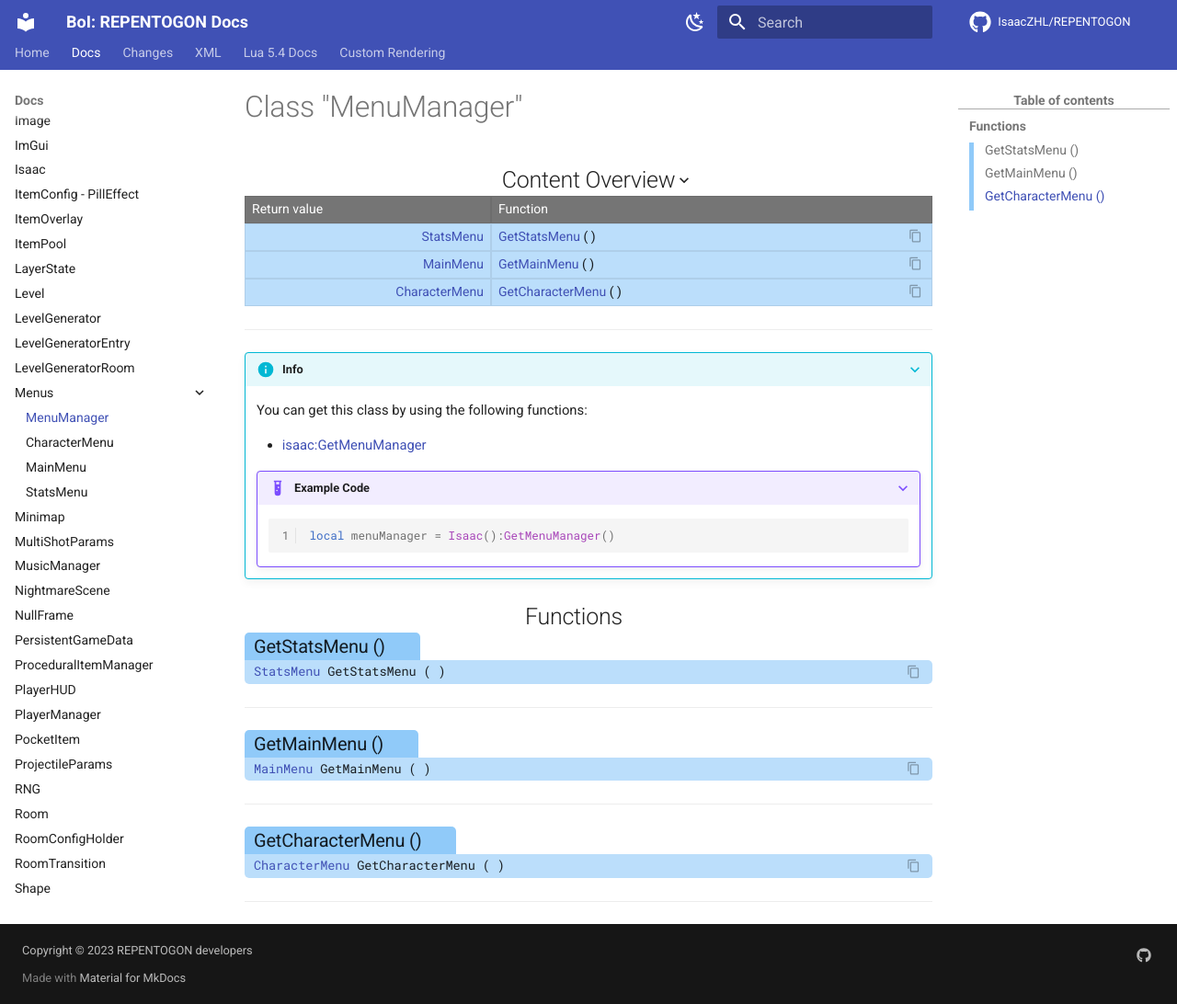
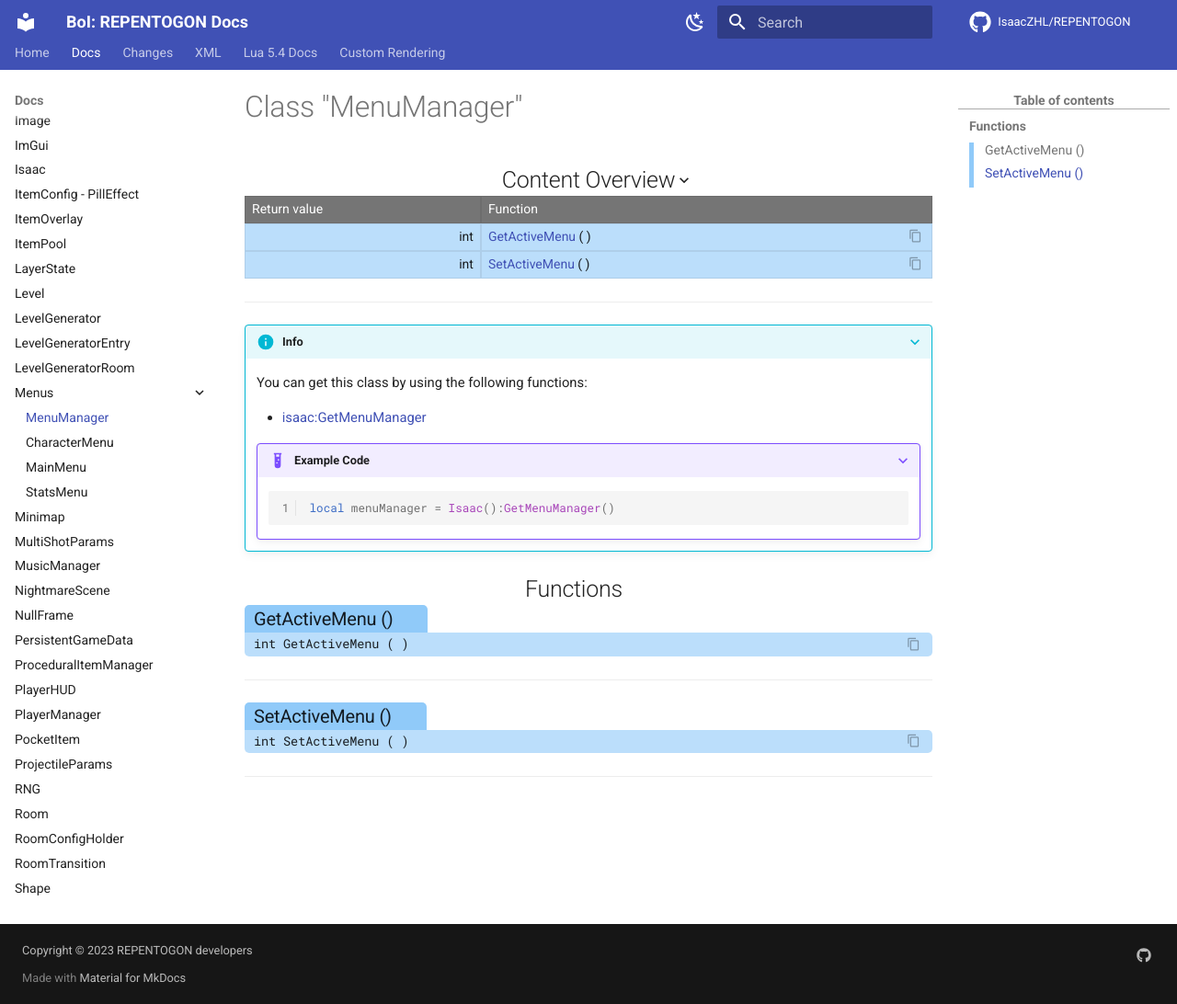
Before and after one commit to TeamREPENTOGON/REPENTOGON, an MkDocs documentation site: the page built from documentation/docs/MenuManager.md, in a window 1280 px wide and 1092 px high. Shown: the whole window at 92% size. Built offline with MkDocs 1.6.1 and Material for MkDocs 9.7.7, drawn with Linux system fonts in a browser that asks for light colours; comment, search, counter and statistics services are not loaded; the version menu is left out.

Commit message:
MainMenu structural changes + Set/GetActiveMenu

```diff
--- a/documentation/docs/MenuManager.md
+++ b/documentation/docs/MenuManager.md
@@ -12,15 +12,11 @@
 
 ## Functions
 
-### Get·Stats·Menu () {: aria-label='Functions' }
-#### [StatsMenu](StatsMenu.md) GetStatsMenu ( ) {: .copyable aria-label='Functions' }
+### Get·Active·Menu () {: aria-label='Functions' }
+#### int GetActiveMenu ( ) {: .copyable aria-label='Functions' }
 
 ___
-### Get·Main·Menu () {: aria-label='Functions' }
-#### [MainMenu](MainMenu.md) GetMainMenu ( ) {: .copyable aria-label='Functions' }
+### Set·Active·Menu () {: aria-label='Functions' }
+#### int SetActiveMenu ( ) {: .copyable aria-label='Functions' }
 
 ___
-### Get·Character·Menu () {: aria-label='Functions' }
-#### [CharacterMenu](CharacterMenu.md) GetCharacterMenu ( ) {: .copyable aria-label='Functions' }
-
-___
```
Also changed, not shown: documentation/docs/CharacterMenu.md (+3 -3 lines), documentation/docs/MainMenu.md (+3 -3 lines), documentation/docs/StatsMenu.md (+3 -3 lines), documentation/docs/enums/MainMenuType.md (renamed from documentation/docs/enums/MainMenu.md, +1 -1 lines), 10 other files.
